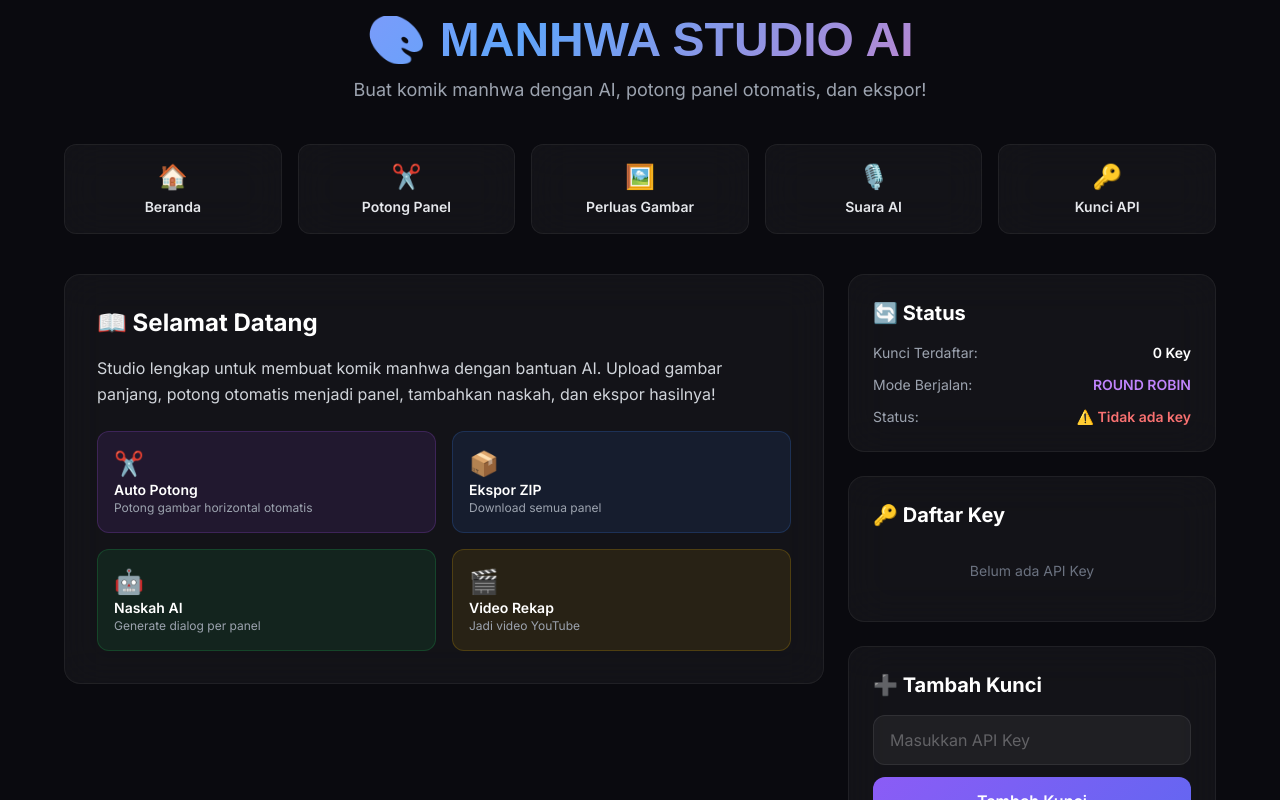
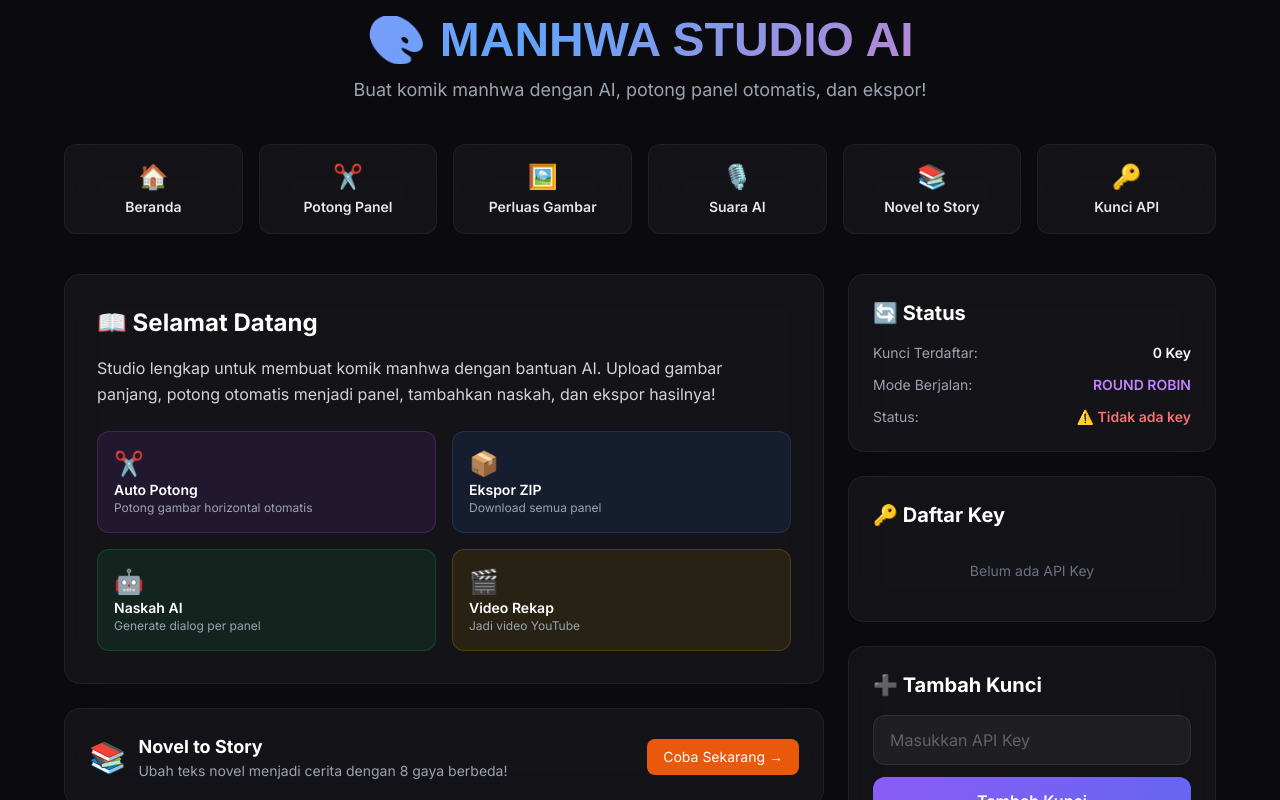
Before and after one commit to bangimam21projeck-spec/manhwa-generator, a Next.js app: page / in a window 1280 px wide. Shown: the top 800 px of the page. Built offline with nearby package versions, Linux system fonts and the light colour scheme.

Commit message:
Update page.js

```diff
--- a/app/page.js
+++ b/app/page.js
@@ -81,8 +81,8 @@ export default function Home() {
           </p>
         </div>
 
-        {/* MENU NAVIGASI */}
-        <div className="grid grid-cols-2 md:grid-cols-5 gap-4 mb-10">
+        {/* MENU NAVIGASI - Tambah 1 menu lagi jadi 6 */}
+        <div className="grid grid-cols-2 md:grid-cols-6 gap-4 mb-10">
           <Link href="/" className="glass hover:border-purple-500/30 transition-all duration-300 p-4 rounded-xl text-center group card-hover">
             <div className="text-2xl mb-1">🏠</div>
             <div className="text-sm font-semibold text-gray-200 group-hover:text-white">Beranda</div>
@@ -98,6 +98,10 @@ export default function Home() {
           <Link href="/voice" className="glass hover:border-yellow-500/30 transition-all duration-300 p-4 rounded-xl text-center group card-hover">
             <div className="text-2xl mb-1">🎙️</div>
             <div className="text-sm font-semibold text-gray-200 group-hover:text-white">Suara AI</div>
+          </Link>
+          <Link href="/novel" className="glass hover:border-orange-500/30 transition-all duration-300 p-4 rounded-xl text-center group card-hover">
+            <div className="text-2xl mb-1">📚</div>
+            <div className="text-sm font-semibold text-gray-200 group-hover:text-white">Novel to Story</div>
           </Link>
           <Link href="#api" className="glass hover:border-pink-500/30 transition-all duration-300 p-4 rounded-xl text-center group card-hover">
             <div className="text-2xl mb-1">🔑</div>
@@ -138,6 +142,20 @@ export default function Home() {
                   <p className="font-semibold text-sm text-white">Video Rekap</p>
                   <p className="text-xs text-gray-400">Jadi video YouTube</p>
                 </div>
+              </div>
+            </div>
+
+            {/* INFO TAMBAHAN: Novel to Story */}
+            <div className="glass rounded-2xl p-6 card-hover border border-orange-500/20">
+              <div className="flex items-center gap-3">
+                <span className="text-3xl">📚</span>
+                <div>
+                  <h3 className="text-lg font-bold text-white">Novel to Story</h3>
+                  <p className="text-sm text-gray-400">Ubah teks novel menjadi cerita dengan 8 gaya berbeda!</p>
+                </div>
+                <Link href="/novel" className="ml-auto bg-orange-600 hover:bg-orange-700 text-white px-4 py-2 rounded-lg text-sm transition">
+                  Coba Sekarang →
+                </Link>
               </div>
             </div>
           </div>
```
